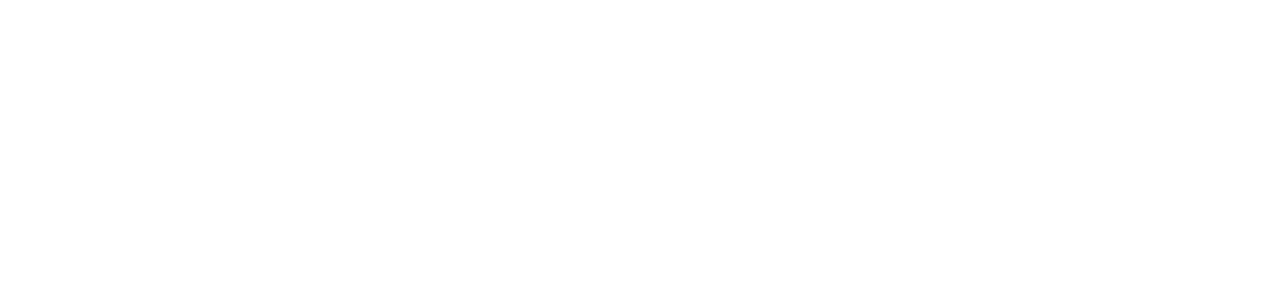
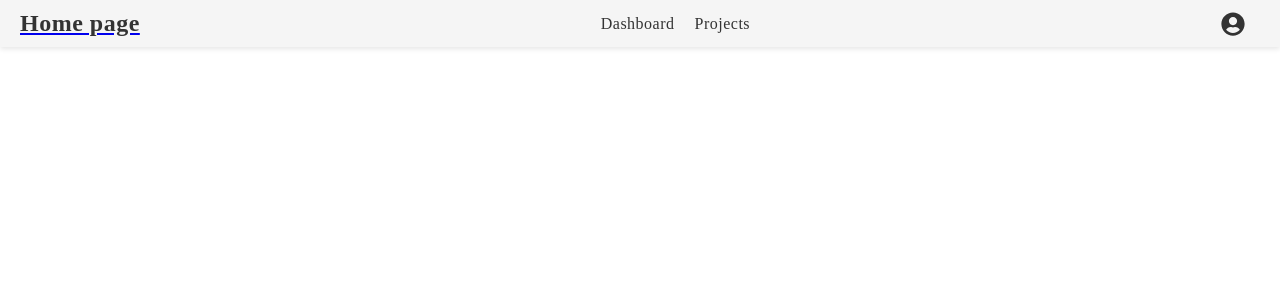
Before and after one commit to jainil524/AgileSync, a React (Vite) app: page /app in a window 1280 px wide. Before the commit this address had no page. Shown: the top 300 px of the page. Built offline with nearby package versions, Linux system fonts and the light colour scheme; a web font is replaced by a local one.

Commit message:
general layout for proejct has been made

```diff
--- a/src/App.jsx
+++ b/src/App.jsx
@@ -1,14 +1,15 @@
 import React from 'react';
-import { Route, Routes } from 'react-router-dom';
+import { Navigate, Route, Routes } from 'react-router-dom';
 import Login from './pages/Login/Login';
-import IndexLayout from './layouts/IndexLayout';
+import IndexRoutes from './routes/IndexRoutes';
 
 function App() {
   return (
     <>
       <Routes>
+        <Route path="/" element={<Navigate to="/app" replace={true} />}/>
+        <Route path="/app/*" element={<IndexRoutes/>}/>
         <Route path="/login" element={<Login/>} />
-        <Route path="/" element={<IndexLayout/>}/>
       </Routes>
     </>
   );
--- a/src/components/Navbar/Header.jsx
+++ b/src/components/Navbar/Header.jsx
@@ -7,16 +7,16 @@ function Header() {
     return (
         <div className="header">
             <div className="header__logo">
-                <Link to="/">
-                    <h1>Home page / Dashboard</h1>
+                <Link to="/app/dashboard">
+                    <h1>Home page</h1>
                 </Link>
             </div>
             <div className="header__nav">
-                <Link to="/dashboard">Dashboard</Link>
-                <Link to="/projects">Projects</Link>
+                <Link to="/app/dashboard">Dashboard</Link>
+                <Link to="/app/projects">Projects</Link>
             </div>
             <div className="header__user">
-                <Link to="/profile">
+                <Link to="/app/profile">
                     <FaUserCircle />
                 </Link>
             </div>
--- a/src/layouts/IndexLayout.jsx
+++ b/src/layouts/IndexLayout.jsx
@@ -1,25 +1,18 @@
 import React from 'react'
-import { Outlet, Route, Routes, useNavigate } from 'react-router-dom'
+import { Outlet, useNavigate } from 'react-router-dom'
 import Header from '../components/Navbar/Header';
 
 
 function IndexLayout() {
   const navigate = useNavigate();
 
-  if (localStorage.getItem('user') === null || localStorage.getItem('user') === '') {
+  if (localStorage.getItem('user') == null || localStorage.getItem('user') == '') {
     navigate('/login');
   }
 
   return (
     <>
       <Header />
-
-        <Routes>
-          <Route path="/dashboard" element={<></>} />
-          <Route path="/projects" element={<></>} />
-          <Route path="/profile" element={<></>} />
-        </Routes>
-
       <Outlet/>
     </>
   )
--- /dev/null
+++ b/src/layouts/ProjectsLayout.jsx
@@ -0,0 +1,17 @@
+import React from 'react'
+import { Outlet } from 'react-router-dom'
+import Projects from '../pages/Projects/Projects';
+
+
+function ProjectsLayout() {
+
+
+  return (
+    <>
+      <Projects/>
+      <Outlet/>
+    </>
+  )
+}
+
+export default ProjectsLayout
--- a/src/pages/DashBoard/Dashboard.jsx
+++ b/src/pages/DashBoard/Dashboard.jsx
@@ -0,0 +1,11 @@
+import React from 'react'
+
+function Dashboard() {
+  return (
+    <div>
+      Dasboard
+    </div>
+  )
+}
+
+export default Dashboard
--- a/src/pages/Profile/Profile.jsx
+++ b/src/pages/Profile/Profile.jsx
@@ -0,0 +1,11 @@
+import React from 'react'
+
+function Profile() {
+  return (
+    <div>
+      Profile
+    </div>
+  )
+}
+
+export default Profile
--- a/src/pages/Projects/Dashboard/Dashboard.jsx
+++ b/src/pages/Projects/Dashboard/Dashboard.jsx
@@ -0,0 +1,11 @@
+import React from 'react'
+
+function Dashboard() {
+  return (
+    <div>
+      Project Dashboard
+    </div>
+  )
+}
+
+export default Dashboard
--- a/src/pages/Projects/Kanban/KanbanBoard.jsx
+++ b/src/pages/Projects/Kanban/KanbanBoard.jsx
@@ -0,0 +1,11 @@
+import React from 'react'
+
+function KanbanBoard() {
+  return (
+    <div>
+      Kanban Board
+    </div>
+  )
+}
+
+export default KanbanBoard
--- a/src/pages/Projects/Projects.jsx
+++ b/src/pages/Projects/Projects.jsx
@@ -0,0 +1,15 @@
+import React from 'react'
+import { Link } from 'react-router-dom'
+
+function Projects() {
+  return (
+    <div>
+      Projects <br />
+      <Link to="dashboard">Project Dashboard</Link><br />
+      <Link to="kanban">Kanban</Link><br />
+      <Link to="teammates">teammates</Link><br />
+    </div>
+  )
+}
+
+export default Projects
--- a/src/pages/Projects/TeamMates/Teammates.jsx
+++ b/src/pages/Projects/TeamMates/Teammates.jsx
@@ -0,0 +1,11 @@
+import React from 'react'
+
+function Teammates() {
+  return (
+    <div>
+      Teammates
+    </div>
+  )
+}
+
+export default Teammates
--- /dev/null
+++ b/src/routes/IndexRoutes.jsx
@@ -0,0 +1,22 @@
+import React from 'react'
+
+import { Routes, Route } from "react-router-dom"
+
+import Dashboard from "../pages/Dashboard/Dashboard"
+import ProjectsRoute from "../routes/ProjectsRoute"
+import Profile from "../pages/Profile/Profile"
+import IndexLayout from '../layouts/IndexLayout'
+
+function IndexRoutes() {
+  return (
+    <Routes>
+        <Route path="/*" element={<IndexLayout/>}>
+          <Route index path="dashboard" element={<Dashboard/>} />
+          <Route path="projects/*" element={<ProjectsRoute/>} />
+          <Route path="profile" element={<Profile/>} />
+        </Route>
+    </Routes>
+  )
+}
+
+export default IndexRoutes
--- /dev/null
+++ b/src/routes/ProjectsRoute.jsx
@@ -0,0 +1,22 @@
+import React from 'react'
+
+import { Routes, Route } from "react-router-dom"
+
+import Dashboard from "../pages/Projects/Dashboard/Dashboard"
+import KanbanBoard from "../pages/Projects/Kanban/KanbanBoard"
+import Teammates from "../pages/Projects/TeamMates/Teammates"
+import ProjectsLayout from '../layouts/ProjectsLayout'
+
+function ProjectsRoute() {
+  return (
+    <Routes>
+        <Route path="/*" element={<ProjectsLayout/>}>
+          <Route index path="dashboard" element={<Dashboard/>} />
+          <Route path="kanban" element={<KanbanBoard/>} />
+          <Route path="teammates" element={<Teammates/>} />
+        </Route>
+    </Routes>
+  )
+}
+
+export default ProjectsRoute
```
